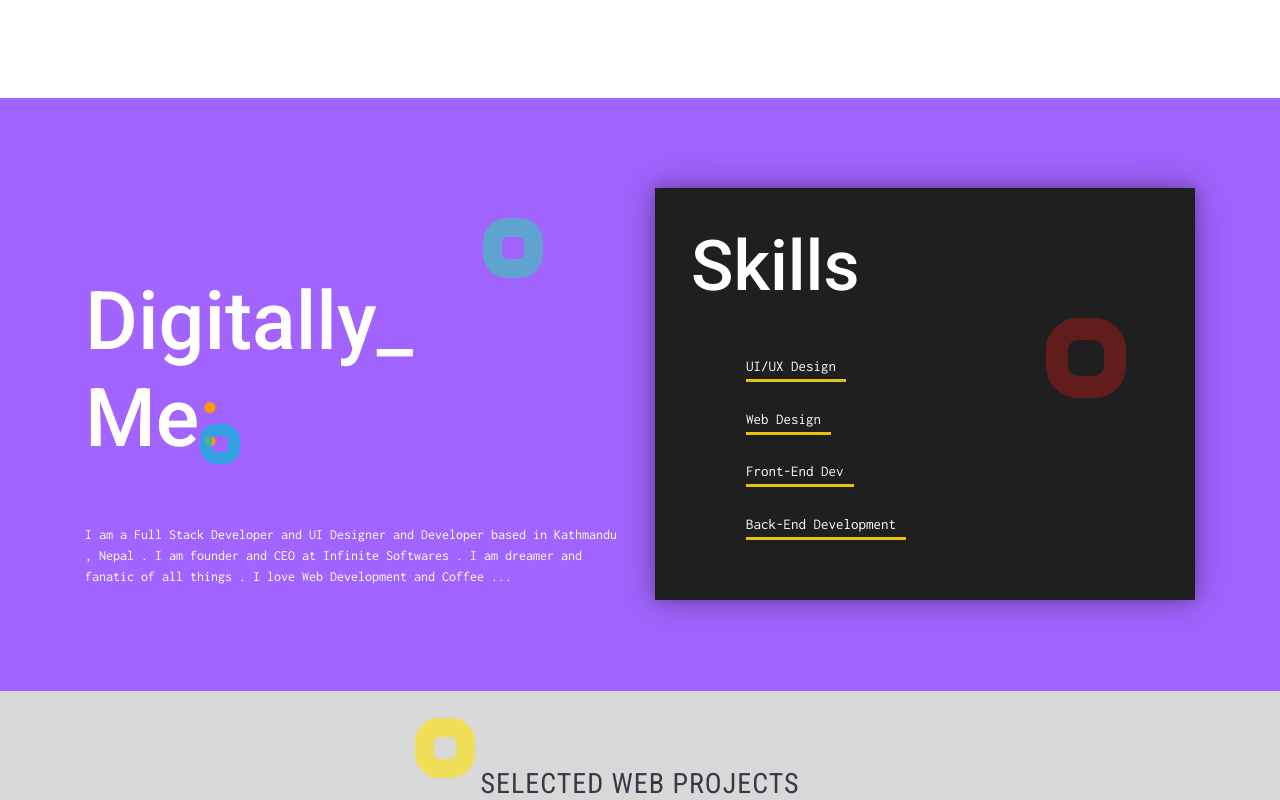
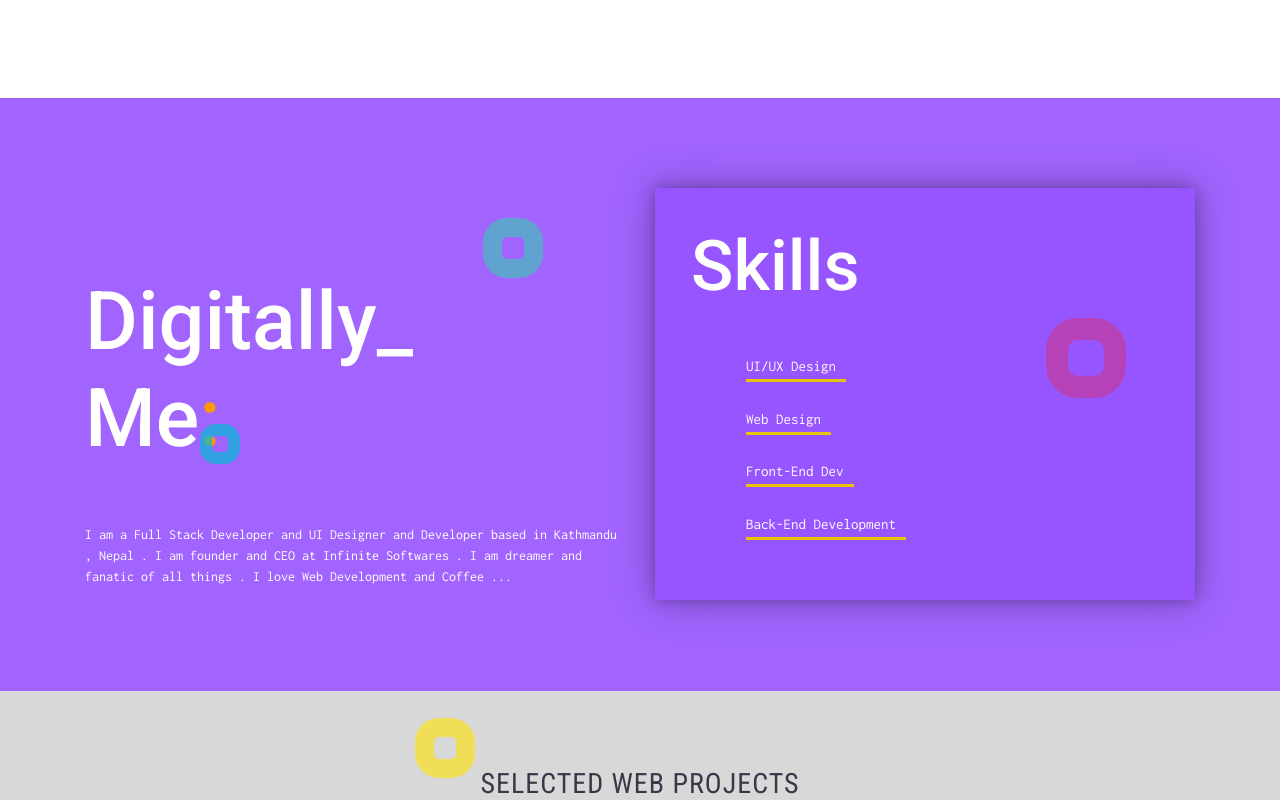
Before and after one commit to pravinpoudel/pravinstatic.github.io, a website: page index.html in a window 1280 px wide. Shown: the part 702-1502 px from the top of the page. Drawn offline with nearby package versions, Linux system fonts and the light colour scheme.

Commit message:
background color change card_skills

```diff
--- a/style.css
+++ b/style.css
@@ -307,7 +307,7 @@ section {
 }
 
 .card_wrapper {
-  background-color: #1f1f1f;
+  background-color: #9755ff;
   padding: 36px;
   min-width: 35%;
   box-shadow: 0 0 38px rgba(0, 0, 0, 0.3), 0 0 12px rgba(0, 0, 0, 0.22);
```
